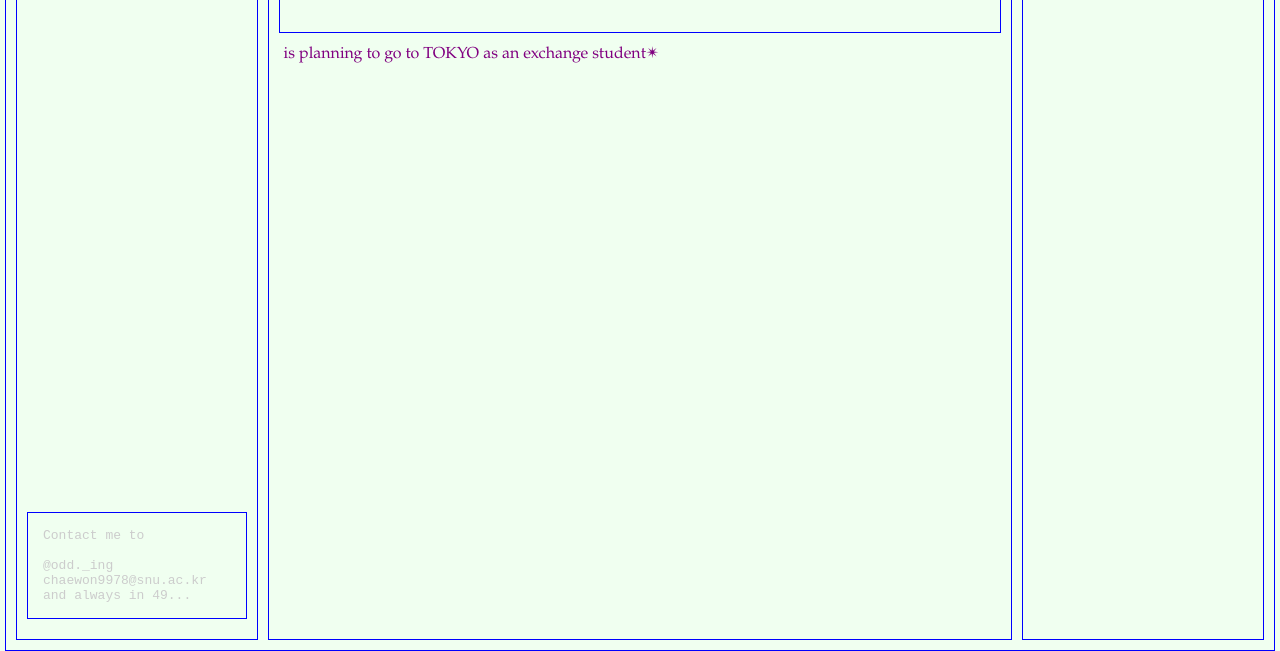
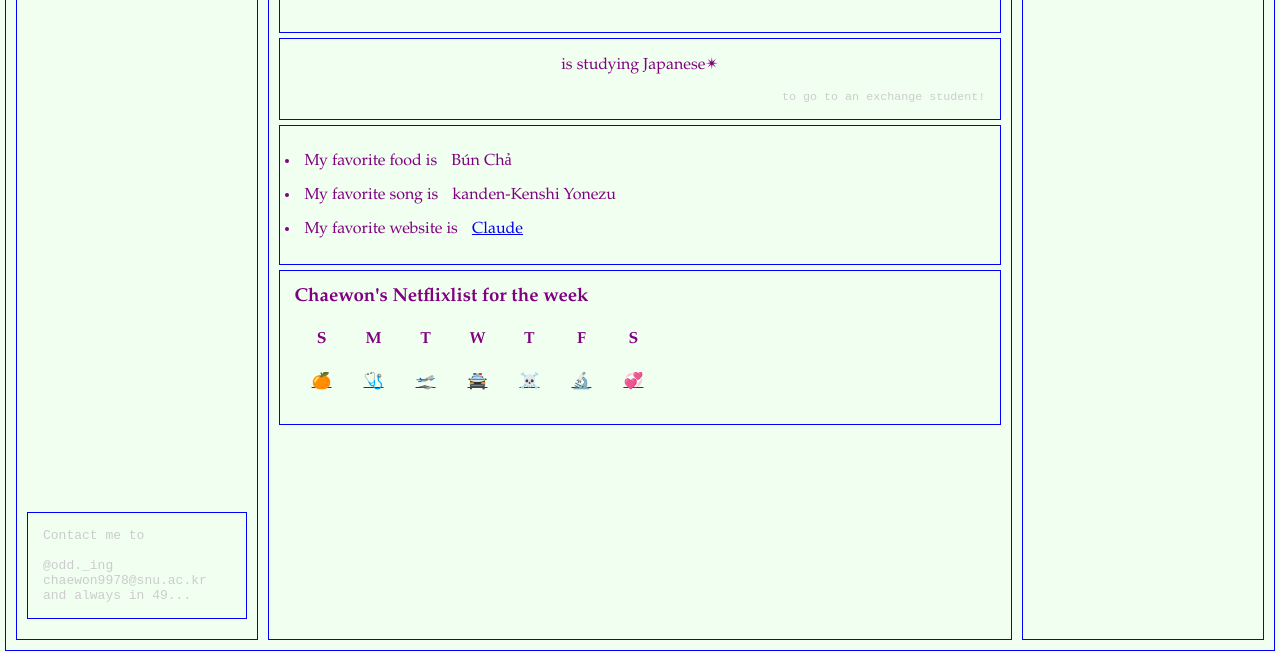
Before and after one commit to Chaewon9978/UIDesignProgramming, a plain HTML site: page index2.html in a window 1280 px wide. Shown: the part 154-805 px from the top of the page. Drawn offline with Linux system fonts and the light colour scheme.

Commit message:
Wednesday

```diff
--- a/assets/style2.css
+++ b/assets/style2.css
@@ -72,6 +72,12 @@ h1:hover {
 	font-variation-settings: "wght" 200;
 }
 
-.desc {
+.paragraph {
+	text-align: center;
 
+#desc {
+	font-family: monospace;
+	font-size: 0.9em;
+	color: #cccccc;
+	text-align: right;
 }
--- a/index2.html
+++ b/index2.html
@@ -12,6 +12,7 @@
 	<div class="grid">
 
 		<div id="left-column">
+
 			<div class="left-bottom">
 				<p>Contact me to</p>
 				<p>
@@ -20,12 +21,51 @@
 					and always in 49...
 				</p>
 			</div>
+
 		</div>
 
 		<div id="main-coulmn">
+
 			<div><h1>Chaewon Lee</h1></div>
-			<p class="desc">is planning to go to TOKYO as an exchange student✴</p>
+			<div class="paragraph">
+				<p>is studying Japanese✴</p>
+				<p id="desc">to go to an exchange student!</p>
+			</div>
+
+			<div>
+				<ul>
+		      <li>My favorite food is <span>Bún Chả</span></li>
+		      <li>My favorite song is <span>kanden-Kenshi Yonezu</span></li>
+		      <li>My favorite website is <a href="https://claude.ai">Claude</a></li>
+	    	</ul>
+	    </div>
+
+	    <div>
+	    	<h3>Chaewon's Netflixlist for the week</h3>
+	      <table>
+	        <tr>
+	          <th>S</th>
+	          <th>M</th>
+	          <th>T</th>
+	          <th>W</th>
+	          <th>T</th>
+	          <th>F</th>
+	          <th>S</th>
+	        </tr>
+	        <tr>
+	          <td class="emoji-cell"><a href="https://www.netflix.com/browse?jbv=81681535" target="_blank" style="display: block; color: inherit;">🍊</a></td>
+	          <td class="emoji-cell"><a href="https://www.netflix.com/browse?jbv=81677629" target="_blank" style="display: block; color: inherit;">🩺 </a></td>
+	          <td class="emoji-cell"><a href="https://www.netflix.com/browse?jbv=81714753" target="_blank" style="display: block; color: inherit;">🛫</a></td>
+	          <td class="emoji-cell"><a href="https://www.netflix.com/browse?jbv=81423571" target="_blank" style="display: block; color: inherit;">🚔</a></td>
+	          <td class="emoji-cell"><a href="https://www.netflix.com/browse?jbv=60024788" target="_blank" style="display: block; color: inherit;">☠️</a></td>
+	          <td class="emoji-cell"><a href="https://www.netflix.com/browse?jbv=81714729" target="_blank" style="display: block; color: inherit;">🔬</a></td>
+	          <td class="emoji-cell"><a href="https://www.netflix.com/browse?jbv=81551819" target="_blank" style="display: block; color: inherit;">💞</a></td>
+	        </tr>
+	      </table>
+	    </div>
+
 		</div>
+
 
 		<div id="right-coulmn">Three</div>
 
```
